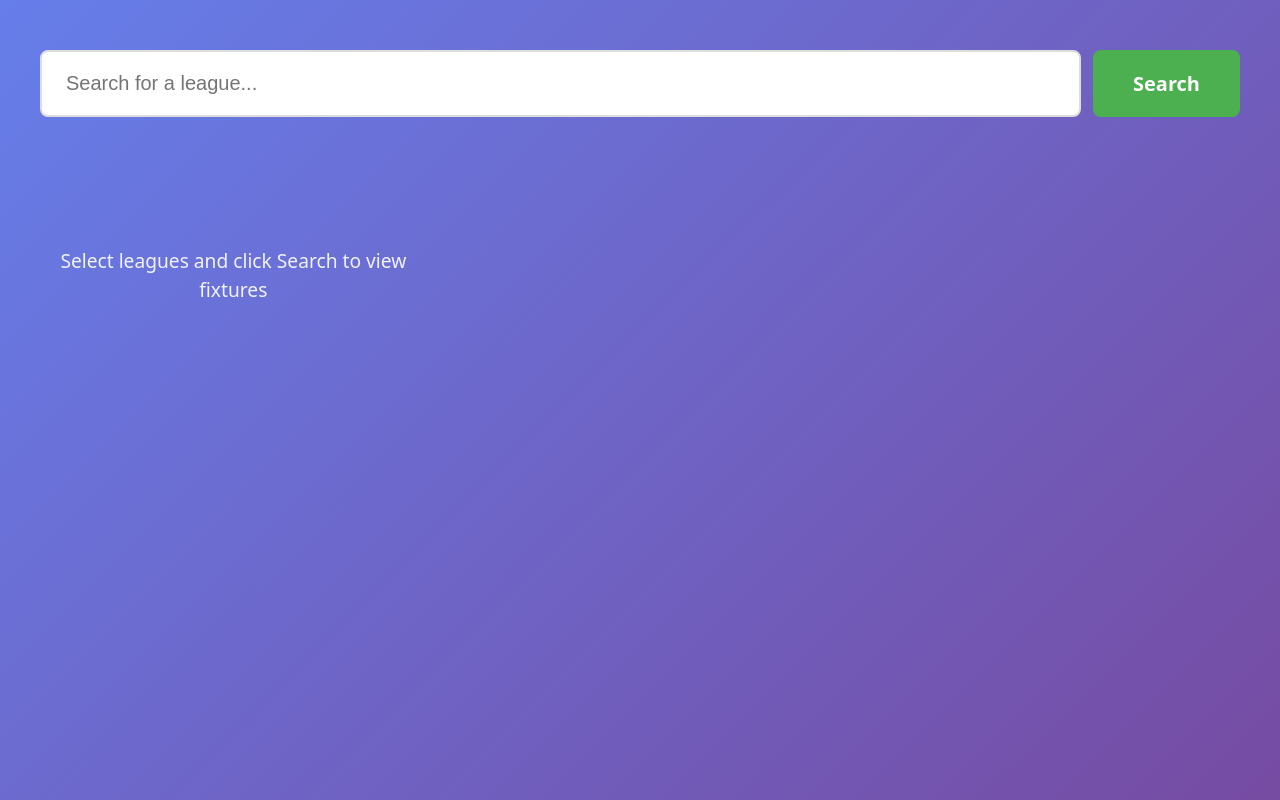
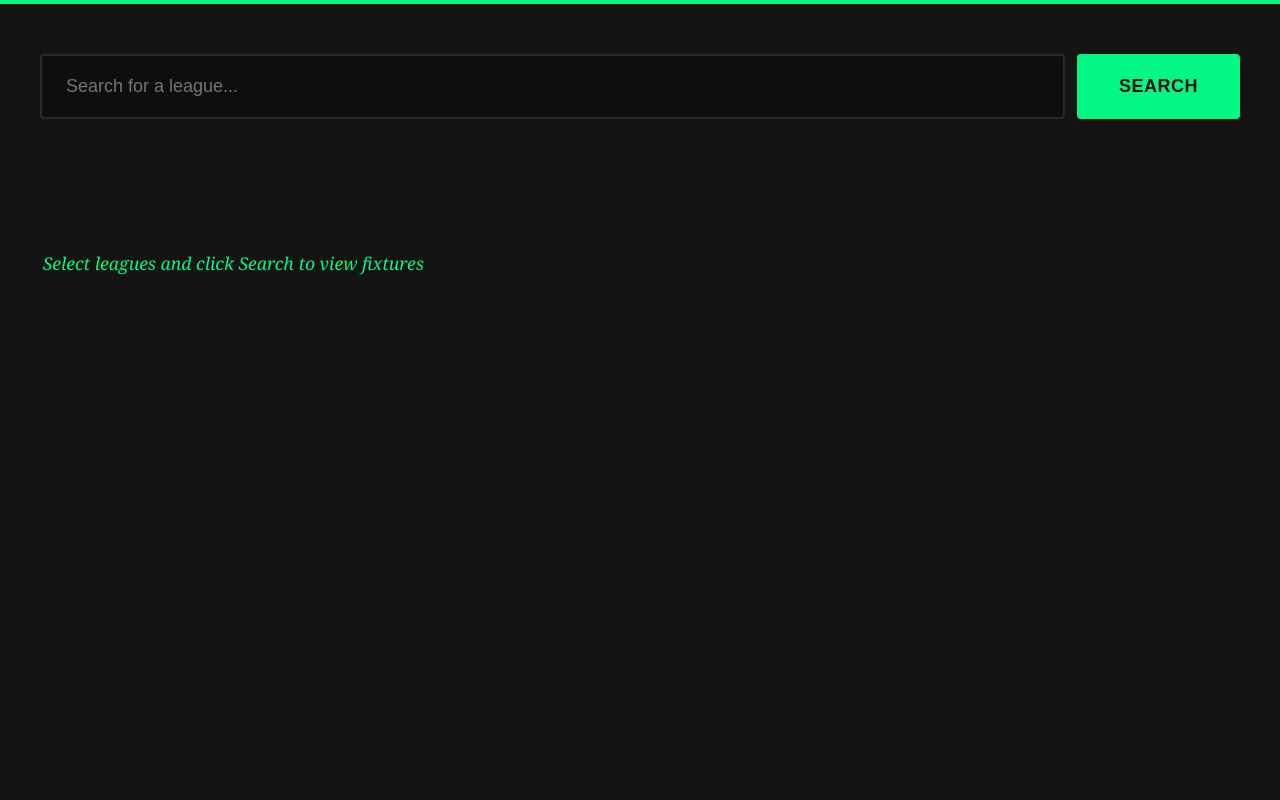
Before and after one commit to GiantbYTES/kamagoalim, a React (Vite) app in the folder FrontEnd/: page / in a window 1280 px wide. Built offline with nearby package versions, Linux system fonts and the light colour scheme.

Commit message:
change design

```diff
--- a/FrontEnd/src/Components/Dashboard/Dashboard.css
+++ b/FrontEnd/src/Components/Dashboard/Dashboard.css
@@ -5,7 +5,8 @@
   margin: 0 auto;
   padding: 20px;
   box-sizing: border-box;
-  background: linear-gradient(135deg, #667eea 0%, #764ba2 100%);
+  background: #141414;
+  border-top: 4px solid #02f784;
 }
 
 .fixtures-container {
@@ -17,16 +18,17 @@
 }
 
 .fixture-card {
-  background: white;
-  border-radius: 12px;
+  background: #0e0e0e;
+  border-radius: 4px;
+  border: 2px solid #2a2a2a;
   padding: 20px;
-  box-shadow: 0 4px 6px rgba(0, 0, 0, 0.1);
-  transition: transform 0.2s, box-shadow 0.2s;
+  box-shadow: 0 2px 4px rgba(0, 0, 0, 0.3);
+  transition: box-shadow 0.2s, border-color 0.2s;
 }
 
 .fixture-card:hover {
-  transform: translateY(-5px);
-  box-shadow: 0 8px 12px rgba(0, 0, 0, 0.15);
+  box-shadow: 0 4px 8px rgba(2, 247, 132, 0.2);
+  border-color: #02f784;
 }
 
 .fixture-header {
@@ -35,36 +37,41 @@
   align-items: center;
   margin-bottom: 15px;
   padding-bottom: 10px;
-  border-bottom: 2px solid #f0f0f0;
+  border-bottom: 1px solid #2a2a2a;
 }
 
 .league-name {
   font-size: 0.85rem;
-  color: #666;
-  font-weight: 600;
+  color: #02f784;
+  font-weight: 700;
+  text-transform: uppercase;
+  font-family: Arial, Helvetica, sans-serif;
+  letter-spacing: 0.5px;
+}
+
+.fixture-status {
+  color: #141414;
+  padding: 5px 12px;
+  border-radius: 3px;
+  font-size: 0.75rem;
+  font-weight: bold;
+  font-family: Arial, Helvetica, sans-serif;
   text-transform: uppercase;
 }
 
-.fixture-status {
-  color: white;
-  padding: 4px 10px;
-  border-radius: 12px;
-  font-size: 0.8rem;
-  font-weight: bold;
-}
-
 .fixture-status.live {
-  background: #ff4757;
+  background: #02f784;
   animation: pulse 2s infinite;
 }
 
 .fixture-status.finished {
-  background: #95a5a6;
+  background: #666666;
+  color: #ffffff;
   animation: none;
 }
 
 .fixture-status.scheduled {
-  background: #3498db;
+  background: #02f784;
   animation: none;
 }
 
@@ -101,9 +108,10 @@
 
 .team-name {
   font-size: 0.9rem;
-  font-weight: 600;
-  color: #333;
+  font-weight: 700;
+  color: #ffffff;
   text-align: center;
+  font-family: Arial, Helvetica, sans-serif;
 }
 
 .score {
@@ -112,7 +120,8 @@
   gap: 8px;
   font-size: 2rem;
   font-weight: bold;
-  color: #333;
+  color: #02f784;
+  font-family: Georgia, "Times New Roman", serif;
 }
 
 .score-value {
@@ -121,14 +130,15 @@
 }
 
 .score-separator {
-  color: #999;
+  color: #666;
   font-size: 1.5rem;
 }
 
 .no-fixtures {
   text-align: center;
-  color: white;
-  font-size: 1.2rem;
+  color: #02f784;
+  font-size: 1.1rem;
   margin-top: 50px;
-  opacity: 0.9;
+  font-family: Georgia, "Times New Roman", serif;
+  font-style: italic;
 }
--- a/FrontEnd/src/Components/SearchBar/SearchBar.css
+++ b/FrontEnd/src/Components/SearchBar/SearchBar.css
@@ -22,12 +22,14 @@
   display: flex;
   align-items: center;
   gap: 8px;
-  background-color: #4caf50;
-  color: white;
+  background-color: #02f784;
+  color: #141414;
   padding: 8px 12px;
-  border-radius: 20px;
+  border-radius: 3px;
   font-size: 14px;
-  font-weight: 500;
+  font-weight: 600;
+  font-family: Arial, Helvetica, sans-serif;
+  border: 1px solid #02f784;
 }
 
 .selected-league-name {
@@ -37,7 +39,7 @@
 .remove-league-button {
   background: none;
   border: none;
-  color: white;
+  color: #141414;
   font-size: 18px;
   cursor: pointer;
   padding: 0;
@@ -52,7 +54,7 @@
 }
 
 .remove-league-button:hover {
-  background-color: rgba(255, 255, 255, 0.2);
+  background-color: rgba(20, 20, 20, 0.2);
 }
 
 .search-bar {
@@ -70,12 +72,15 @@
 .search-input {
   width: 100%;
   padding: 20px 50px 20px 24px;
-  font-size: 20px;
-  border: 2px solid #ddd;
-  border-radius: 8px;
+  font-size: 18px;
+  border: 2px solid #2a2a2a;
+  border-radius: 4px;
   outline: none;
-  transition: border-color 0.3s;
+  transition: border-color 0.2s;
   box-sizing: border-box;
+  font-family: Arial, Helvetica, sans-serif;
+  background-color: #0e0e0e;
+  color: #ffffff;
 }
 
 .clear-input-button {
@@ -85,7 +90,7 @@
   transform: translateY(-50%);
   background: none;
   border: none;
-  color: #999;
+  color: #666;
   font-size: 24px;
   cursor: pointer;
   padding: 4px 8px;
@@ -100,33 +105,39 @@
 }
 
 .clear-input-button:hover {
-  background-color: #f0f0f0;
-  color: #333;
+  background-color: #2a2a2a;
+  color: #02f784;
 }
 
 .search-input:focus {
-  border-color: #4caf50;
+  border-color: #02f784;
+  box-shadow: 0 0 0 1px #02f784;
 }
 
 .search-button {
   padding: 20px 40px;
-  font-size: 20px;
-  font-weight: 600;
-  background-color: #4caf50;
-  color: white;
-  border: none;
-  border-radius: 8px;
+  font-size: 18px;
+  font-weight: 700;
+  background-color: #02f784;
+  color: #141414;
+  border: 2px solid #02f784;
+  border-radius: 4px;
   cursor: pointer;
-  transition: background-color 0.3s, transform 0.1s;
+  transition: background-color 0.2s, border-color 0.2s;
   white-space: nowrap;
+  font-family: Arial, Helvetica, sans-serif;
+  text-transform: uppercase;
+  letter-spacing: 0.5px;
 }
 
 .search-button:hover {
-  background-color: #45a049;
+  background-color: #01d46f;
+  border-color: #01d46f;
 }
 
 .search-button:active {
-  transform: scale(0.98);
+  transform: none;
+  box-shadow: inset 0 2px 4px rgba(0, 0, 0, 0.3);
 }
 
 .league-dropdown-list {
@@ -134,13 +145,13 @@
   top: 100%;
   left: 0;
   right: 130px;
-  background: white;
-  border: 2px solid #ddd;
+  background: #0e0e0e;
+  border: 2px solid #2a2a2a;
   border-top: none;
-  border-radius: 0 0 8px 8px;
+  border-radius: 0 0 4px 4px;
   max-height: 300px;
   overflow-y: auto;
-  box-shadow: 0 4px 6px rgba(0, 0, 0, 0.1);
+  box-shadow: 0 3px 6px rgba(0, 0, 0, 0.5);
   z-index: 1000;
   margin-top: -2px;
 }
@@ -151,8 +162,8 @@
   display: flex;
   justify-content: space-between;
   align-items: center;
-  transition: background-color 0.2s;
-  border-bottom: 1px solid #f0f0f0;
+  transition: background-color 0.15s;
+  border-bottom: 1px solid #2a2a2a;
 }
 
 .league-dropdown-item:last-child {
@@ -160,16 +171,16 @@
 }
 
 .league-dropdown-item:hover {
-  background-color: #f5f5f5;
+  background-color: #2a2a2a;
 }
 
 .league-dropdown-item.selected {
-  background-color: #e8f5e9;
+  background-color: rgba(2, 247, 132, 0.1);
   opacity: 0.7;
 }
 
 .league-dropdown-item.selected:hover {
-  background-color: #e8f5e9;
+  background-color: rgba(2, 247, 132, 0.1);
 }
 
 .league-dropdown-item.no-results {
@@ -179,20 +190,23 @@
 }
 
 .league-dropdown-item.no-results:hover {
-  background-color: white;
+  background-color: #0e0e0e;
 }
 
 .league-name {
-  font-weight: 500;
-  color: #333;
+  font-weight: 600;
+  color: #ffffff;
+  font-family: Arial, Helvetica, sans-serif;
 }
 
 .league-country {
   font-size: 14px;
-  color: #666;
-  background-color: #f0f0f0;
-  padding: 4px 8px;
-  border-radius: 4px;
+  color: #02f784;
+  background-color: #0e0e0e;
+  padding: 4px 10px;
+  border-radius: 3px;
+  border: 1px solid #02f784;
+  font-family: Arial, Helvetica, sans-serif;
 }
 
 /* Mobile responsive */
--- a/FrontEnd/src/index.css
+++ b/FrontEnd/src/index.css
@@ -1,11 +1,11 @@
 :root {
-  font-family: system-ui, Avenir, Helvetica, Arial, sans-serif;
-  line-height: 1.5;
+  font-family: Georgia, "Times New Roman", Times, serif;
+  line-height: 1.6;
   font-weight: 400;
 
-  color-scheme: light dark;
-  color: rgba(255, 255, 255, 0.87);
-  background-color: #242424;
+  color-scheme: dark;
+  color: #ffffff;
+  background-color: #141414;
 
   font-synthesis: none;
   text-rendering: optimizeLegibility;
@@ -15,11 +15,11 @@
 
 a {
   font-weight: 500;
-  color: #646cff;
-  text-decoration: inherit;
+  color: #02f784;
+  text-decoration: underline;
 }
 a:hover {
-  color: #535bf2;
+  color: #01d46f;
 }
 
 body {
@@ -34,33 +34,23 @@ h1 {
 }
 
 button {
-  border-radius: 8px;
-  border: 1px solid transparent;
+  border-radius: 4px;
+  border: 2px solid #02f784;
   padding: 0.6em 1.2em;
   font-size: 1em;
-  font-weight: 500;
-  font-family: inherit;
-  background-color: #1a1a1a;
+  font-weight: 600;
+  font-family: Arial, Helvetica, sans-serif;
+  background-color: #02f784;
+  color: #141414;
   cursor: pointer;
-  transition: border-color 0.25s;
+  transition: background-color 0.2s, border-color 0.2s;
 }
 button:hover {
-  border-color: #646cff;
+  background-color: #01d46f;
+  border-color: #01d46f;
 }
 button:focus,
 button:focus-visible {
-  outline: 4px auto -webkit-focus-ring-color;
+  outline: 2px solid #02f784;
+  outline-offset: 2px;
 }
-
-@media (prefers-color-scheme: light) {
-  :root {
-    color: #213547;
-    background-color: #ffffff;
-  }
-  a:hover {
-    color: #747bff;
-  }
-  button {
-    background-color: #f9f9f9;
-  }
-}
--- a/app.js
+++ b/app.js
@@ -47,7 +47,7 @@ app.get("/api/fixtures", async (req, res) => {
     console.log(`Live fixtures: ${liveData.response?.length || 0}`);
 
     // Wait for 1 second before the next request
-    await new Promise((resolve) => setTimeout(resolve, 1000));
+    await new Promise((resolve) => setTimeout(resolve, 6000));
 
     // Fetch all today's fixtures without filter
     const todayResponse = await fetch(
```
